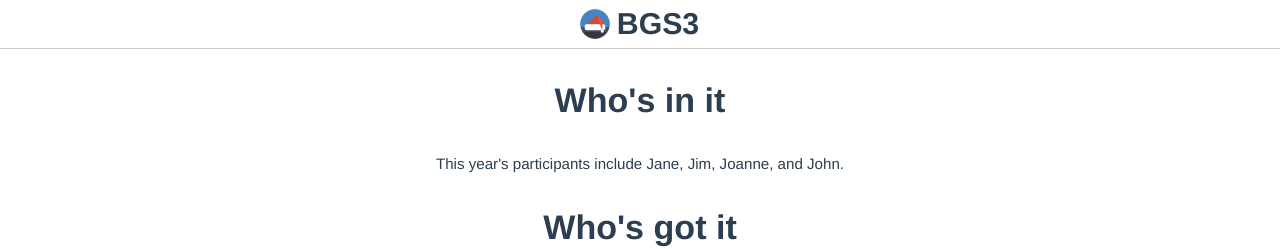
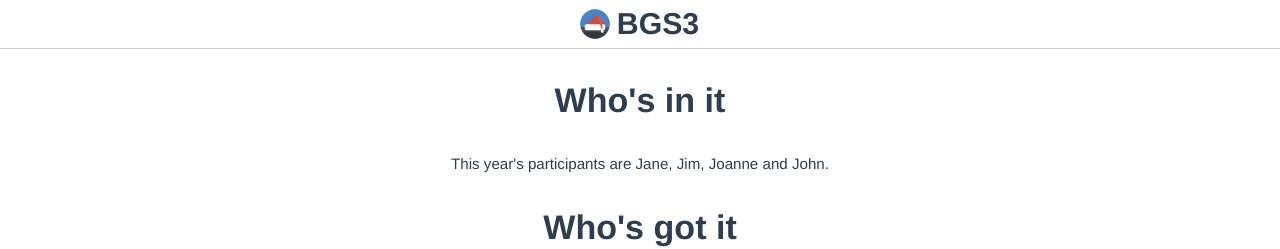
Before and after one commit to squireChuck/board-game-secret-santa-search, a Vue app in the folder ui/: page / in a window 1280 px wide. Shown: the top 249 px of the page. Built offline with nearby package versions, Linux system fonts and the light colour scheme.

Commit message:
better verbiage

```diff
--- a/ui/src/components/SearchableGameList.vue
+++ b/ui/src/components/SearchableGameList.vue
@@ -1,4 +1,5 @@
 <template>
+  <div>
     <section>
       <h2>
         Who's in it
@@ -6,6 +7,8 @@
       <p>
         {{ participants }}
       </p>
+    </section>
+    <section v-if="hasEnoughPlayersWithGames">
       <h2>
         Who's got it
       </h2>
@@ -30,10 +33,23 @@
         />
       </template>
     </section>
+  </div>
 </template>
 
 <script>
 import GameListItem from "./GameListItem.vue";
+
+const stringOfPlayerNames = (listOfNames) => {
+  const numPlayers = listOfNames.length;
+  if (numPlayers === 0) {
+    return ''
+  } else if (numPlayers === 1) {
+    return listOfNames[0]
+  }
+  return `${listOfNames
+    .slice(0, numPlayers - 1)
+    .join(", ")} and ${listOfNames[numPlayers - 1]}`
+}
 
 const orderPlayersByNameAsc = (player1, player2) => {
   const name1 = player1.toLowerCase();
@@ -61,21 +77,21 @@ export default {
     };
   },
   computed: {
+    hasEnoughPlayersWithGames() {
+      return this.playersWithAnyGame.length >= 2;
+    },
     lowerCaseSearch() {
       return this.searchText.toLowerCase();
     },
     participants() {
-      if (this.playersWithAnyGame.length < 2) {
+      if (!this.hasEnoughPlayersWithGames) {
         return "Looks like we need some recruits for Secret Santa!";
       }
       const playerNames = this.playersWithAnyGame
         .map(player => player.name)
         .slice()
         .sort(orderPlayersByNameAsc);
-      const numPlayers = playerNames.length - 1;
-      return `This year's participants include ${playerNames
-        .slice(0, numPlayers)
-        .join(", ")}, and ${playerNames[numPlayers]}.`;
+      return `This year's participants are ${stringOfPlayerNames(playerNames)}.`;
     },
     playersMatchingGameSearch() {
       return this.playersWithFilteredGames(this.playersWithAnyGame);
@@ -96,14 +112,8 @@ export default {
       const names = this.playersMatchingGameSearch
         .map(player => player.name)
         .sort(orderPlayersByNameAsc);
-      if (names.length === 1) {
-        return `Looks like this person might have something like that: ${
-          names[0]
-        }`;
-      }
-      return `Looks like these people might have something like that: ${names.join(
-        ", "
-      )}`;
+
+      return `${stringOfPlayerNames(names)} might have that.`;
     }
   },
   methods: {
```
Lines whose indentation alone changed are shown as unchanged.
